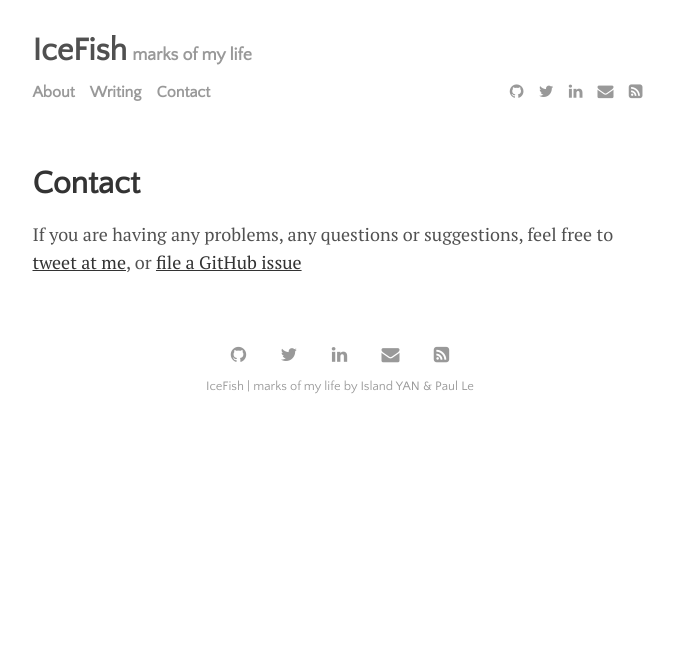
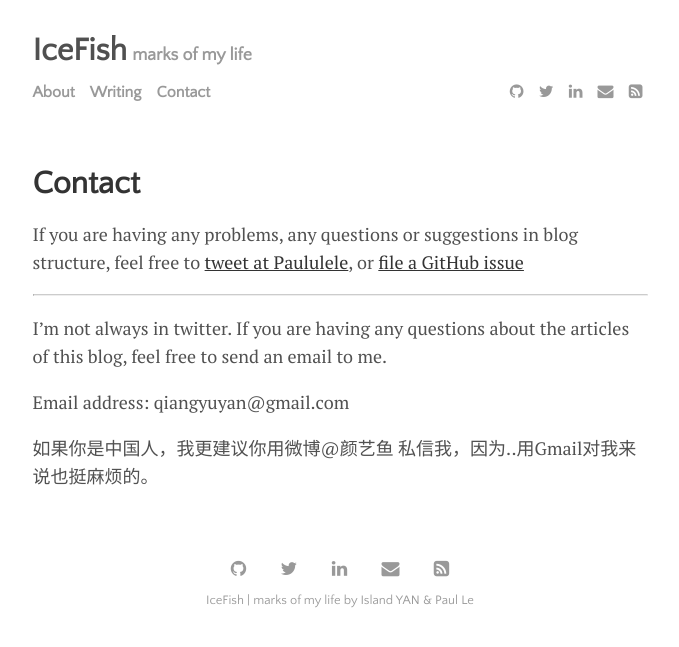
Before and after one commit to YANDaoyu/YANDaoyu.github.io, a Jekyll site: the page built from menu/contact.md, in a window 1280 px wide. Shown: the top 647 px of the page, without its empty margins (300-979 px from the left). Built offline with Jekyll 4.4.1, drawn with Linux system fonts in a browser that asks for light colours.

Commit message:
change contace

```diff
--- a/menu/contact.md
+++ b/menu/contact.md
@@ -3,4 +3,13 @@ layout: page
 title: Contact
 ---
 
-If you are having any problems, any questions or suggestions, feel free to [tweet at me](https://twitter.com/intent/tweet?text=%40paululele), or [file a GitHub issue](https://github.com/lenpaul/lagrange/issues/new)
+If you are having any problems, any questions or suggestions in blog structure, feel free to [tweet at Paululele](https://twitter.com/intent/tweet?text=%40paululele), or [file a GitHub issue](https://github.com/lenpaul/lagrange/issues/new)
+
+--------------
+
+I'm not always in twitter.
+If you are having any questions about the articles of this blog, feel free to send an email to me.
+
+Email address: qiangyuyan@gmail.com
+
+如果你是中国人，我更建议你用微博@颜艺鱼 私信我，因为..用Gmail对我来说也挺麻烦的。
```
